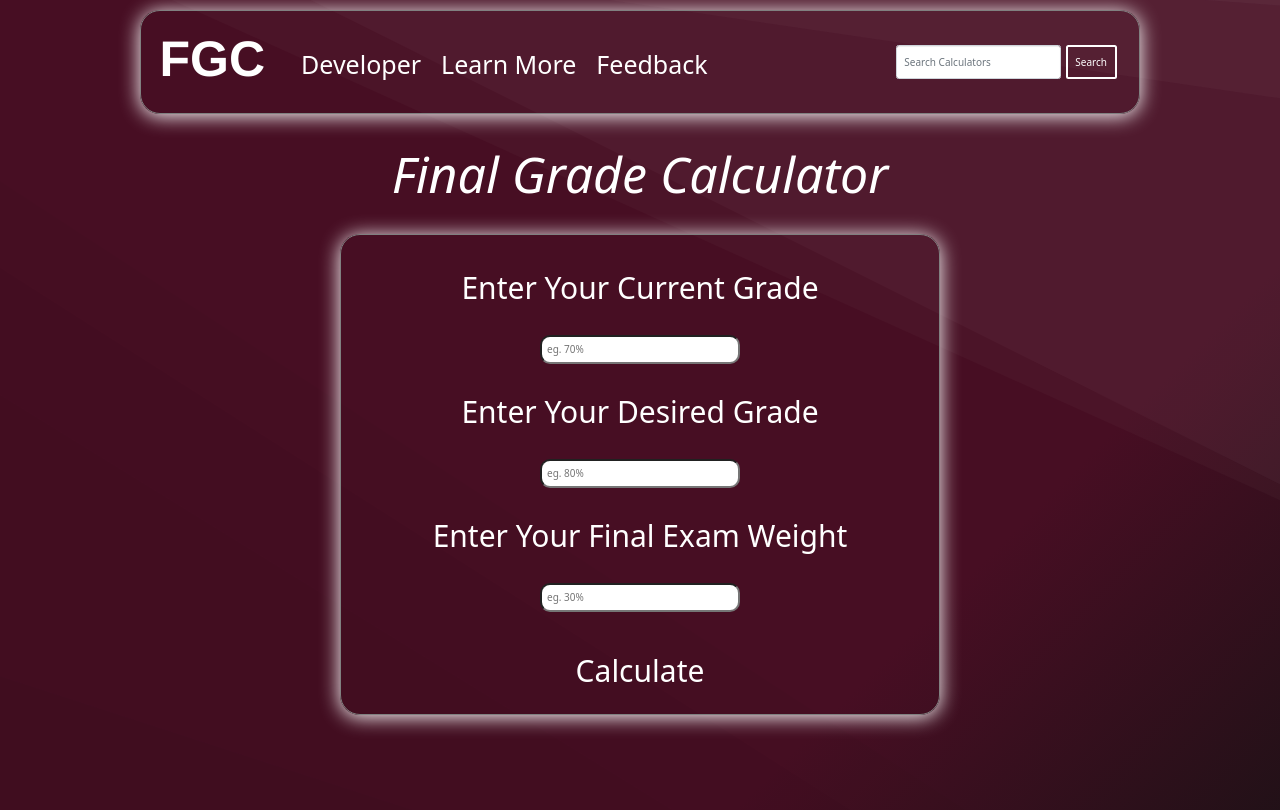
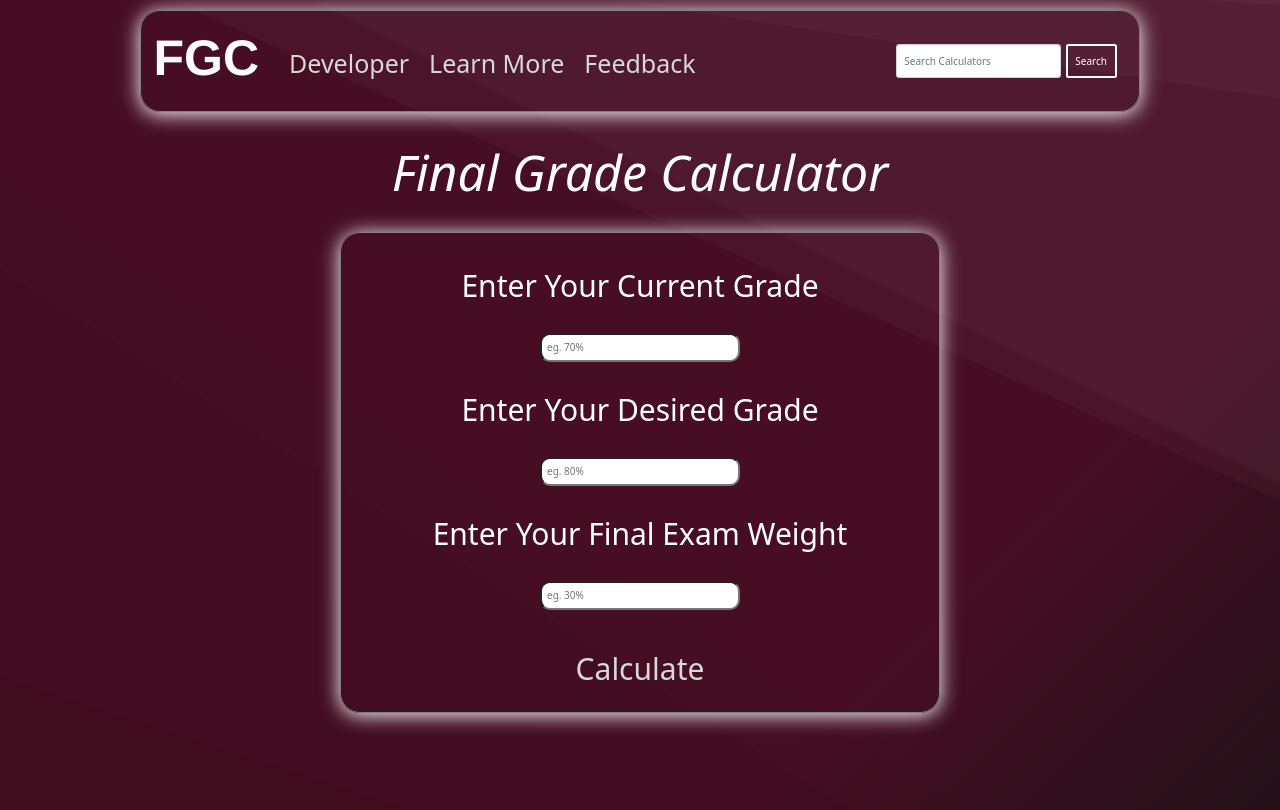
Before and after one commit to bayethelungah/Final-Grade-Calculator, a plain HTML site: page src/index.html in a window 1280 px wide. Drawn offline with nearby package versions, Linux system fonts and the light colour scheme.

Commit message:
fixed Navbar and some Buttons

```diff
--- a/src/index.css
+++ b/src/index.css
@@ -119,6 +119,7 @@ body{
  }
  #navbar-heading{
      position: relative;
+     text-decoration: none;
      font-family: 'Franklin Gothic Medium', 'Arial Narrow', Arial, sans-serif;
      font-size: 25px;
      top: -5px;
@@ -164,24 +165,14 @@ body{
      font-size: 25px;
      font-weight: lighter;
      margin: 10px;
-     color: white;
+     color: rgb(216, 216, 216);
      text-decoration: none;
+     transition: 300ms;
     }
-    #first-navbar::after{
-        content: "";
-        position: absolute;
-        bottom: 0%;
-        left: 0;
-        height: 2px;
-        width: 100%;
-        background: currentColor;
-        transform: scaleX(0);
-        transition: 300ms;
-    }
-    #first-navbar:hover::after{
-        transform: scaleX(1);
-        transition: 300ms;
 
+    #first-navbar:hover{
+        color: white;
+        text-shadow: 0 2px 20px white;
 
     }
 
@@ -191,26 +182,16 @@ body{
         font-size: 25px;
         font-weight: lighter;
         margin: 10px;
-        color: white;
+        color: rgb(216, 216, 216);
         text-decoration: none;
-    }
-
-    #second-navbar::after{
-        content: "";
-        position: absolute;
-        bottom: 0;
-        left: 0;
-        height: 2px;
-        width: 100%;
-        background: currentColor;
-        transform: scaleX(0);
         transition: 300ms;
     }
 
-    #second-navbar:hover::after{
-        transform: scaleX(1);
-        transition: 300ms;
 
+
+    #second-navbar:hover{
+        text-shadow: 0 2px 20px white;
+        color: white;
 
     }
     #third-navbar{
@@ -219,27 +200,16 @@ body{
         font-size: 25px;
         font-weight: lighter;
         margin: 10px;
-
-        color: white;
+        color: rgb(216, 216, 216);
         text-decoration: none;
+        transition: 300ms;
 
     }
 
-    #third-navbar::after{
-        content: "";
-        position: absolute;
-        bottom: 0;
-        left: 0;
-        height: 2px;
-        width: 100%;
-        background: currentColor;
-        transform: scaleX(0);
-        transition: 300ms;
-    }
 
-    #third-navbar:hover::after{
-        transform: scaleX(1);
-        transition: 300ms;
+    #third-navbar:hover{
+        text-shadow: 0 2px 20px white;
+        color: white;
     }
     #search-input:focus{
         border: none
@@ -320,7 +290,7 @@ body{
 
         font-weight: lighter;
         font-size: 30px;
-        color: white;
+        color: rgb(216, 216, 216);
         background: 0;
         border: none;
         margin-top: 20px;
@@ -328,8 +298,15 @@ body{
         transform: scale(1);
         transition: 300ms;
 
+    }
+
+    #calculate-button:hover{
+        color: white;
+
 
     }
+
+
     #calculate-button::before{
 
         content: "";
@@ -439,8 +416,16 @@ body{
         background: 0;
         border: none;
         font-weight: lighter;
+        color: rgb(216, 216, 216);
+        transition: 300ms;
+    }
+
+    #reset-button:hover{
+        color: white;
 
     }
+
+
     #reset-button::before{
 
         content: "";
--- a/src/index.html
+++ b/src/index.html
@@ -12,7 +12,7 @@
 <body>
     <nav class="navbar navbar-expand-lg navbar-light" id = 'navbar'>
         <div class="container-fluid">
-           <button id = 'navbar-heading'> FGC</button>
+           <a id = 'navbar-heading' href="/src"> FGC</a>
 
           <div class="collapse navbar-collapse" id="navbarSupportedContent">
             <ul class="navbar-nav me-auto mb-2 mb-lg-0">
@@ -25,7 +25,7 @@
                 </a>
               </li>
               <li class="nav-item">
-                <a  id = 'third-navbar' href="/FeedBack" tabindex="-1" aria-disabled="true">Feedback</a>
+                <a  id = 'third-navbar' href="/FeedBack">Feedback</a>
               </li>
             </ul>
             <form class="d-flex">
@@ -63,6 +63,7 @@
     </div>
 
 
+
 </div>
 </body>
 </html>
```
Also changed, not shown: 1 other file.
